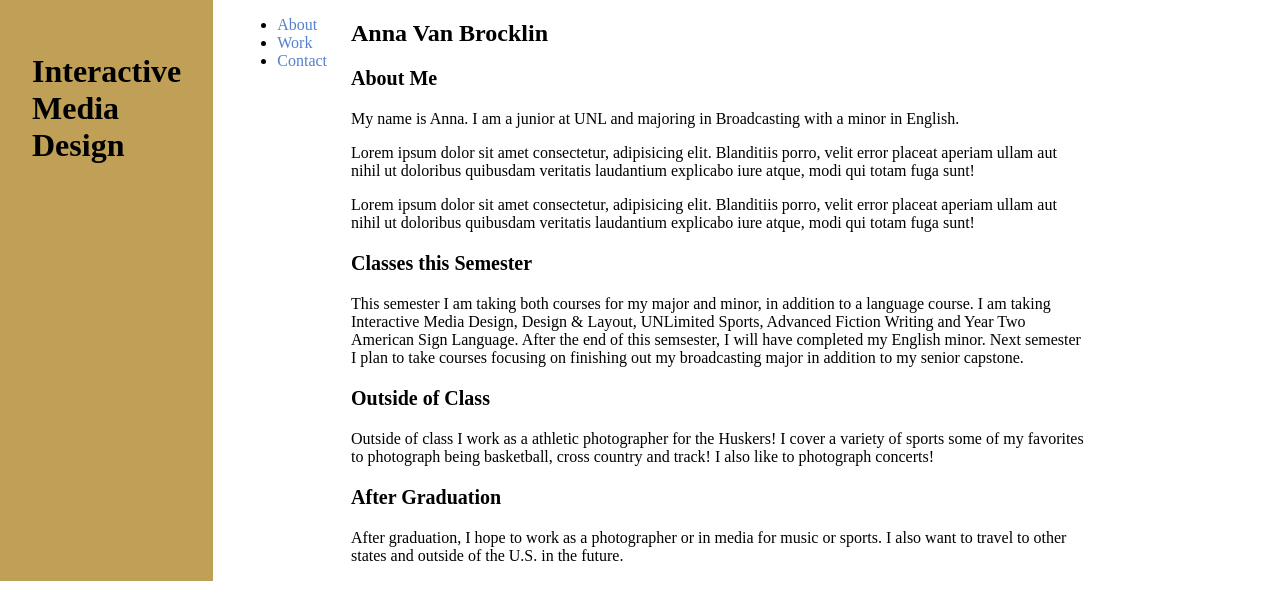
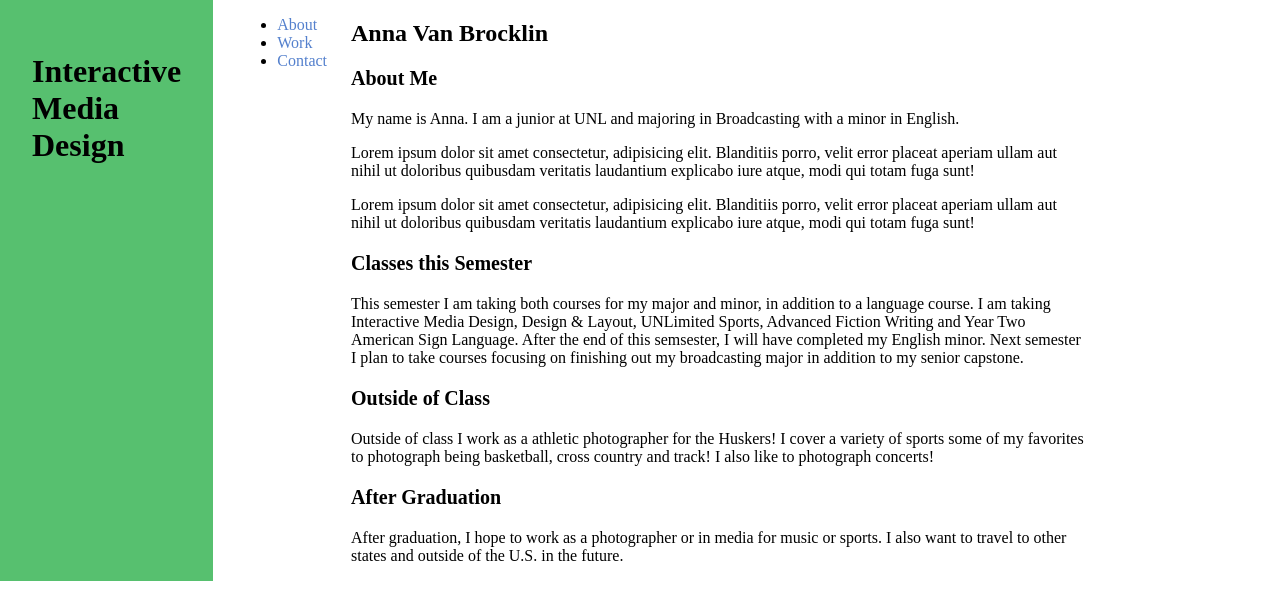
Before and after one commit to annavanbrocklin/ADPR458_Coding, a plain HTML site: page assignments/index.html in a window 1280 px wide. Shown: the top 602 px of the page. Drawn offline with Linux system fonts and the light colour scheme; a web font is replaced by a local one.

Commit message:
test green

```diff
--- a/assignments/css/styles.css
+++ b/assignments/css/styles.css
@@ -10,8 +10,8 @@ body {
 }
 
 header {
-
-  background-color: rgb(192, 160, 87);
+  text-align: left;
+  background-color: rgb(87, 192, 111);
   padding: 2rem;
 }
 
```
